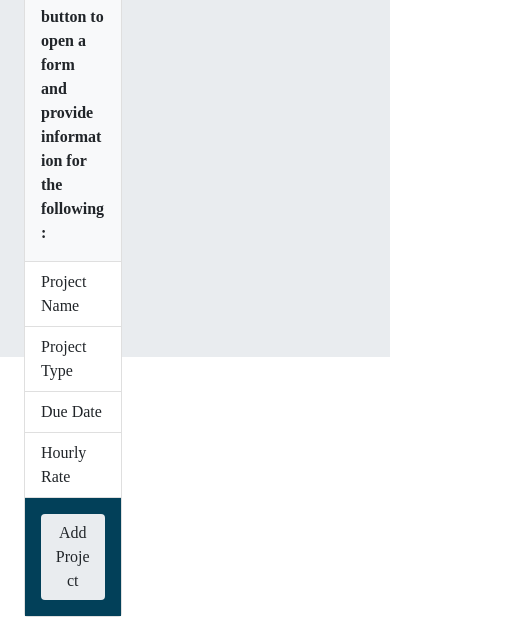
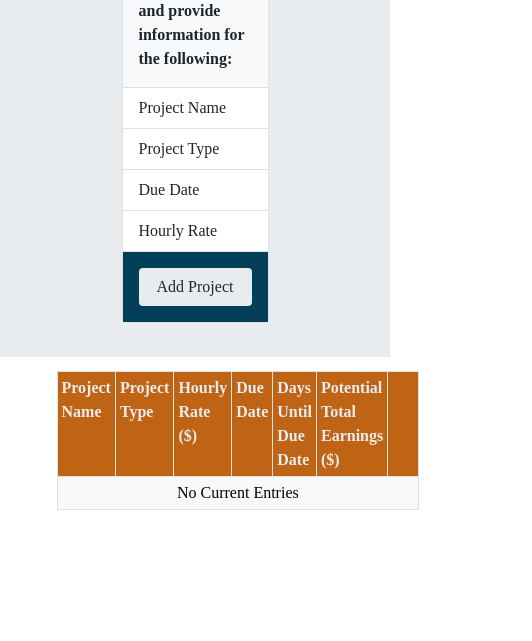
Before and after one commit to JosieMald/project-tracker, a plain HTML site: page index.html in a window 390 px wide. Shown: the part 487-1128 px from the top of the page, 532 px wide, since content can reach past the window. After the commit the page ends 1021 px from the top, so only its background shows below. Drawn offline with nearby package versions, Linux system fonts and the light colour scheme; a web font is replaced by a local one.

Commit message:
updated readMe and added SS of project, changed responsiveness of site, and changed dialog width.

```diff
--- a/assets/CSS/stylesheet.css
+++ b/assets/CSS/stylesheet.css
@@ -60,10 +60,6 @@ td button {
   padding: 15px !important;
 }
 
-.ui-dialog {
-  width: 25% !important;
-}
-
 .validateTips {
   color: red;
   font-weight: bolder;
--- a/index.html
+++ b/index.html
@@ -45,8 +45,9 @@
     </header>
     <main>
       <!-- INSTRUCTIONAL SIDE CARD -->
-      <div class="d-flex col-12 justify-content-around">
-        <aside class="col-3 card m-4 custom-aside">
+      <div class="d-flex flex-wrap justify-content-around">
+        <div class="col-6 col-xl-3">
+          <aside class="card m-4 custom-aside">
             <h2
               class="card-header fw-bolder"
               style="background-color: #024059; color: #e9ecef"
@@ -75,7 +76,9 @@
               </button>
             </div>
           </aside>
+        </div>
         <!-- PROJECT TABLE HEADER -->
+        <div class="col-10 col-xl-8">
           <table
             class="table table-bordered table-sm m-4"
             style="background-color: #bf6415; height: fit-content"
@@ -95,8 +98,9 @@
             <tbody id="user-input" class="table-light"></tbody>
           </table>
         </div>
+      </div>
       <!-- DIALOG FORM -->
-      <div id="dialog-form" title="Add new project">
+      <div  class="col-6" id="dialog-form" title="Add new project">
         <p id="tips">All form fields are required.</p>
         <form>
           <fieldset class="d-flex flex-column">
```
Also changed, not shown: assets/imgs/Screen Shot 2022-04-11 at 2.33.09 PM.png (deleted), assets/imgs/project-tracker-SS.png (added), 1 other file. Lines whose indentation alone changed are shown as unchanged.
